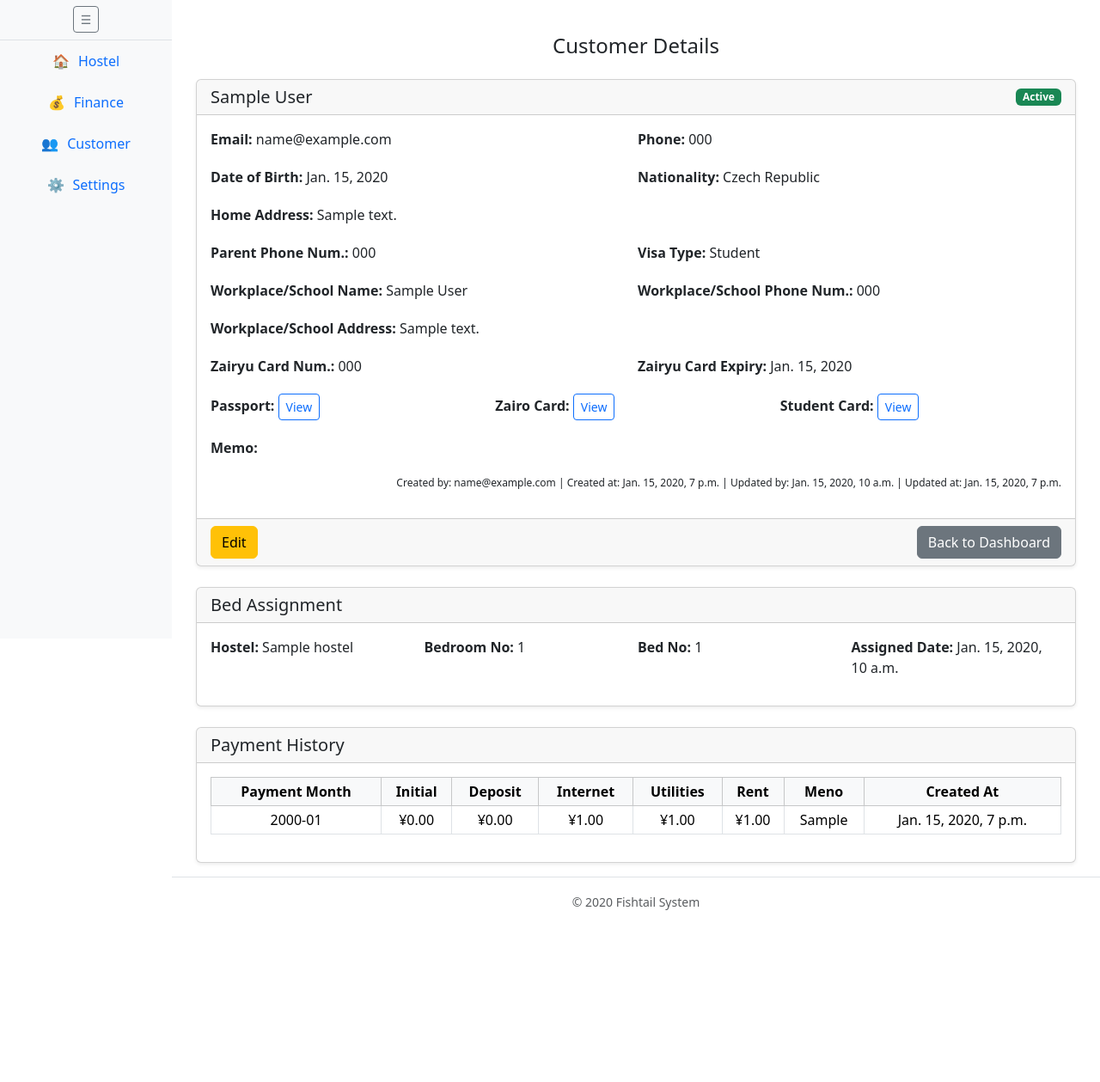
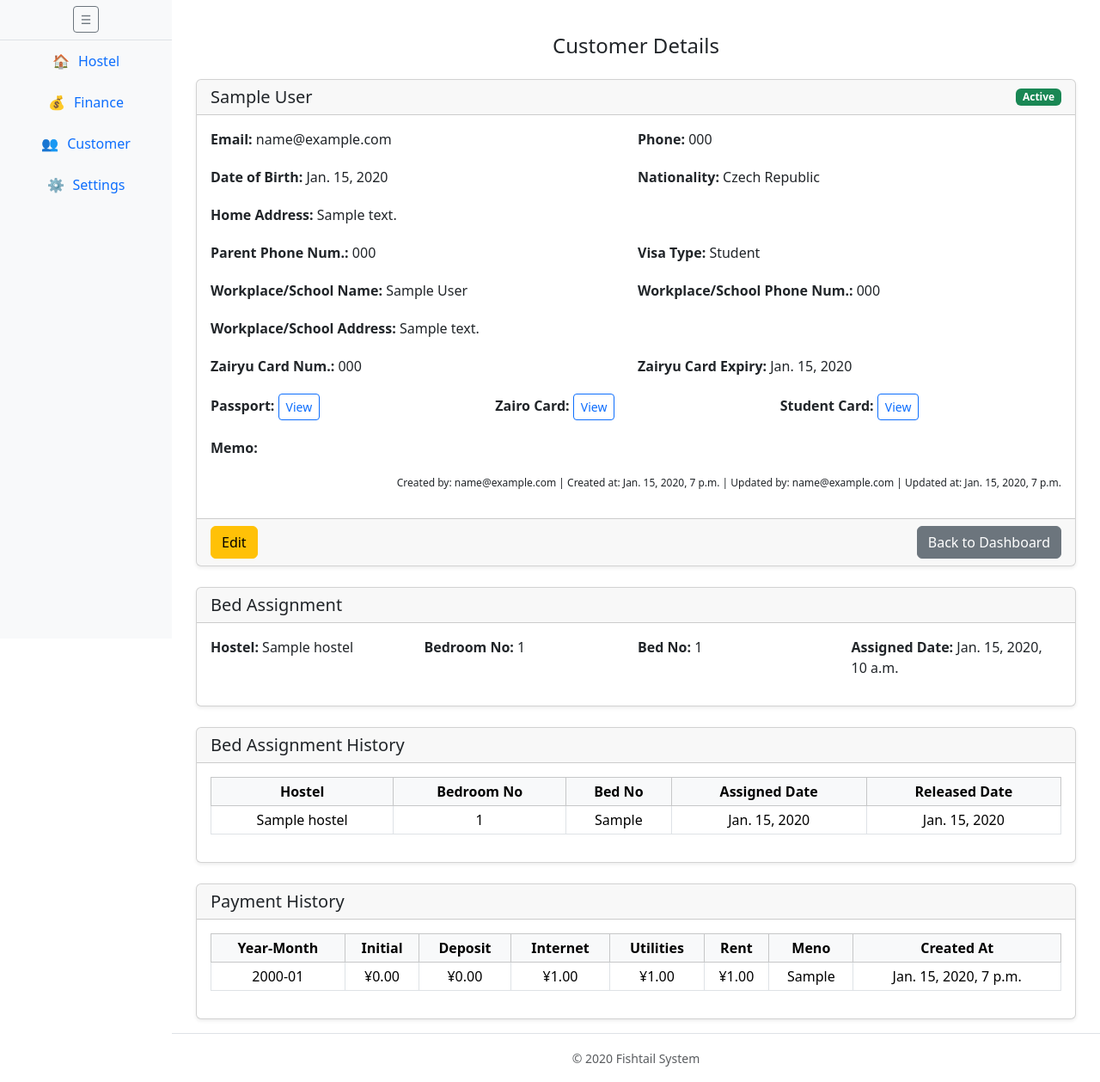
Before and after one commit to jadhikari/docker-fistail-home, a Django app: template backend/customer/templates/customer/customer_detail.html in a window 1280 px wide. Shown: the part 51-1310 px from the top of the page at 86% size. Before the commit the page ends 1110 px from the top, so only its background shows below. Run offline with Django 5.2, Linux system fonts and the light colour scheme; tables that the repository leaves empty hold one stand-in row (values such as "Sample post"); the template is opened without the code that fills it: values that come from a table or form of the project are taken from there, most other values are stand-ins (such as "Sample title", 1, 10 or a date in 2020).

Commit message:
add bed assigne history

```diff
--- a/backend/customer/models.py
+++ b/backend/customer/models.py
@@ -70,5 +70,5 @@ class Customer(TimeStampedUserModel):
 
     class Meta:
         constraints = [
-            models.UniqueConstraint(fields=['id','name', 'date_of_birth'], name='unique_customer_name_dob_id')
+            models.UniqueConstraint(fields=['status','name', 'date_of_birth'], name='unique_customer_name_dob_status')
         ]
--- a/backend/customer/templates/customer/customer_detail.html
+++ b/backend/customer/templates/customer/customer_detail.html
@@ -76,7 +76,7 @@
                 <div class="col-md-12 text-end">
                     <p class="" style="font-size: 12px">
                         Created by: {{ customer.created_by }} | Created at: {{ customer.created_at }} |
-                        Updated by: {{ custome.updated_by }} | Updated at: {{ customer.updated_at }}
+                        Updated by: {{ customer.updated_by }} | Updated at: {{ customer.updated_at }}
                     </p>
                 </div>
 
@@ -105,7 +105,7 @@
                         <p><strong>Bedroom No:</strong> {{ assigned_bed.unit.bedroom_num }}</p>
                     </div>
                     <div class="col-md-3">
-                        <p><strong>Bed No:</strong> {{ acassigned_bed.bed_num }}</p>
+                        <p><strong>Bed No:</strong> {{ assigned_bed.bed_num }}</p>
                     </div>
                     <div class="col-md-3">
                         <p><strong>Assigned Date:</strong> {{ assigned_bed.assigned_date }}</p>
@@ -113,10 +113,41 @@
                 </div>
             </div>
         </div>
-    {% else %}
-        <p>No bed assigned.</p>
     {% endif %}
 
+    {% if bed_history %}
+        <div class="card shadow-sm mt-4">
+            <div class="card-header d-flex justify-content-between align-items-center">
+                <h5 class="mb-0">Bed Assignment History</h5>
+            </div>
+            <div class="card-body">
+                <div class="table-responsive">
+                    <table class="table table-bordered table-sm text-center">
+                        <thead class="table-light">
+                            <tr>
+                                <th>Hostel</th>
+                                <th>Bedroom No</th>
+                                <th>Bed No</th>
+                                <th>Assigned Date</th>
+                                <th>Released Date</th>
+                            </tr>
+                        </thead>
+                        <tbody>
+                            {% for record in bed_history %}
+                                <tr>
+                                    <td>{{ record.bed.unit.hostel.name }}</td>
+                                    <td>{{ record.bed.unit.bedroom_num }}</td>
+                                    <td>{{ record.bed.bed_num }}</td>
+                                    <td>{{ record.assigned_date }}</td>
+                                    <td>{{ record.released_date }}</td>
+                                </tr>
+                            {% endfor %}
+                        </tbody>
+                    </table>
+                </div>
+            </div>
+        </div>
+    {% endif %}
 
     {% if assigned_bed %}
         <div class="card shadow-sm mt-4">
@@ -127,7 +158,7 @@
                 <table class="table table-sm table-bordered text-center">
                     <thead class="table-light">
                         <tr>
-                            <th>Payment Month</th>
+                            <th>Year-Month</th>
                             <th>Initial</th>
                             <th>Deposit</th>
                             <th>Internet</th>
@@ -156,8 +187,6 @@
                 </table>
             </div>
         </div>
-    {% else %}
-        <p>No rent payment records found.</p>
     {% endif %}
 
 
```
Also changed, not shown: backend/customer/views.py (+10 -6 lines).
